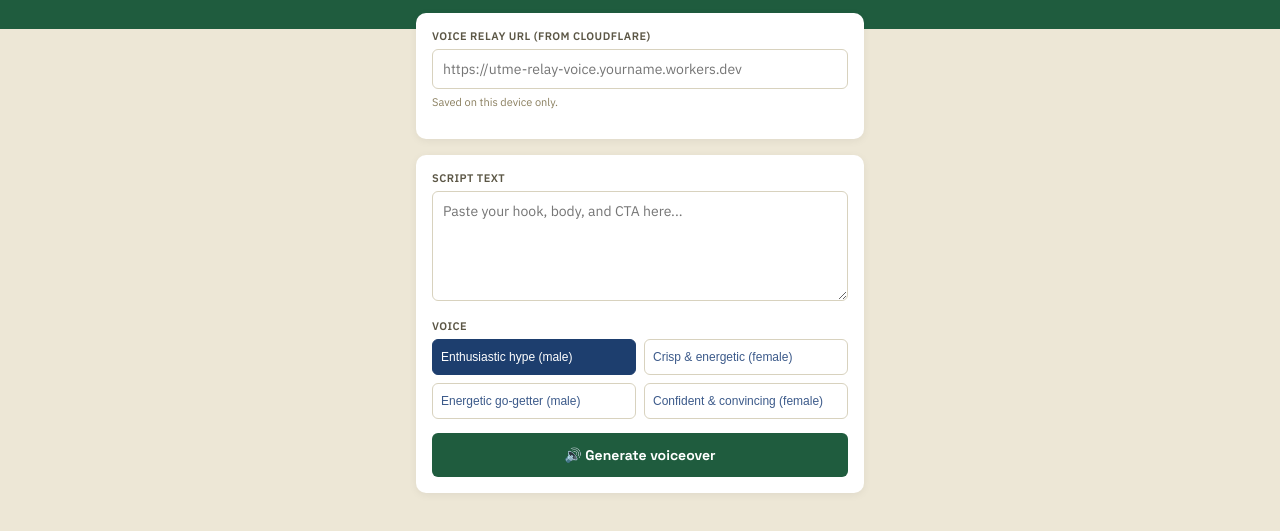
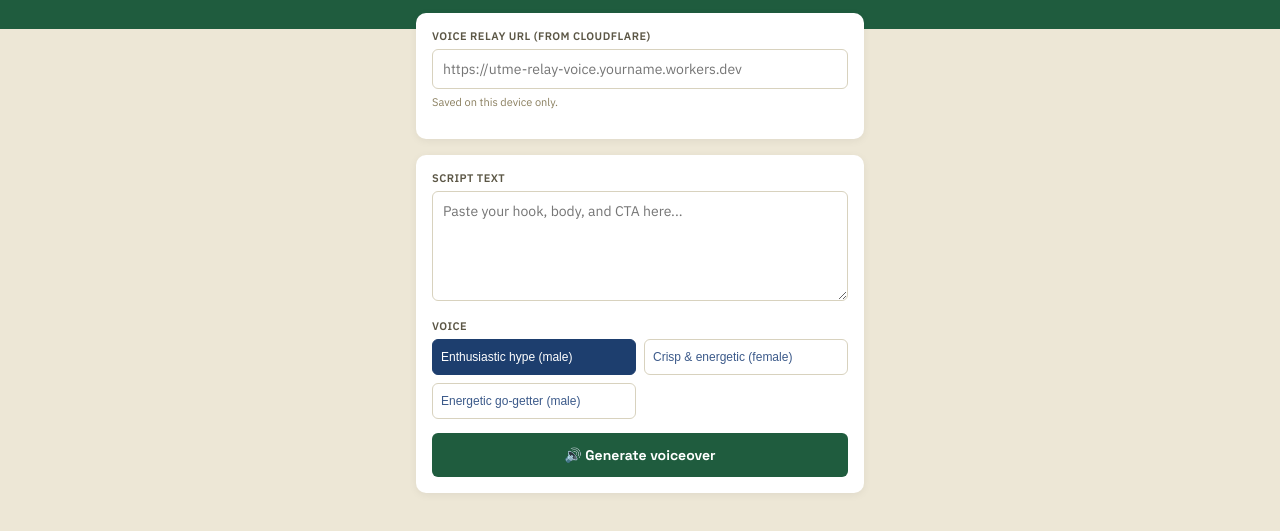
Before and after one commit to wisdomkayode91-glitch/utme-relay-voice, a website: page index.html in a window 1280 px wide. Shown: the part 77-608 px from the top of the page. Drawn offline with Linux system fonts and the light colour scheme.

Commit message:
Update index.html

```diff
--- a/index.html
+++ b/index.html
@@ -134,7 +134,6 @@
     { id: "brian_hype", name: "en-US-BrianMultilingualNeural", rate: "+12%", pitch: "+1st", label: "Enthusiastic hype (male)", lang: "en-US" },
     { id: "emma_crisp", name: "en-US-EmmaMultilingualNeural", rate: "+8%", pitch: "+1st", label: "Crisp & energetic (female)", lang: "en-US" },
     { id: "guy_gogetter", name: "en-US-GuyNeural", rate: "+10%", pitch: "+1st", label: "Energetic go-getter (male)", lang: "en-US" },
-    { id: "aria_confident", name: "en-US-AriaNeural", rate: "-3%", pitch: "0st", label: "Confident & convincing (female)", lang: "en-US" },
   ];
 
   let selectedVoice = VOICES[0].id;
```
